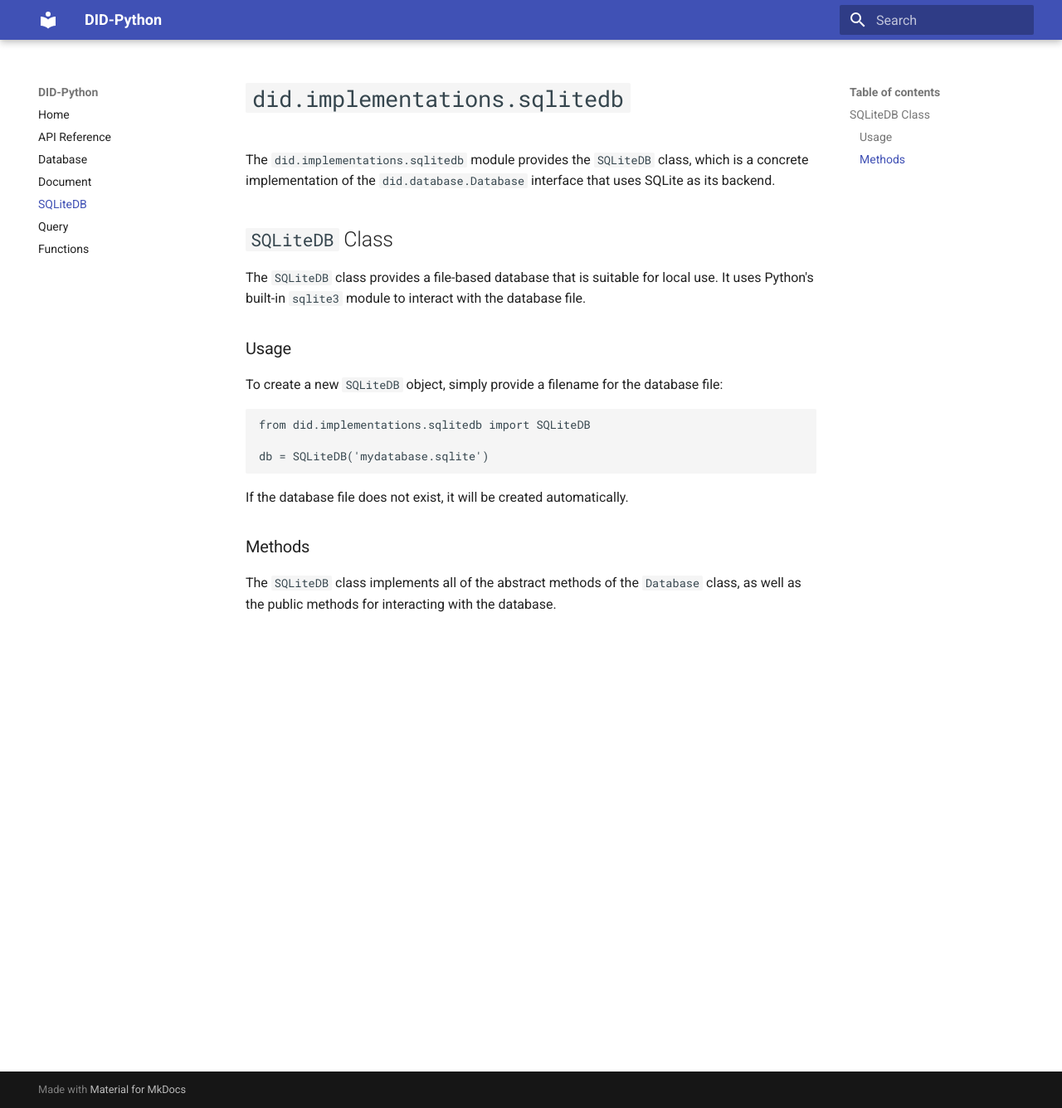
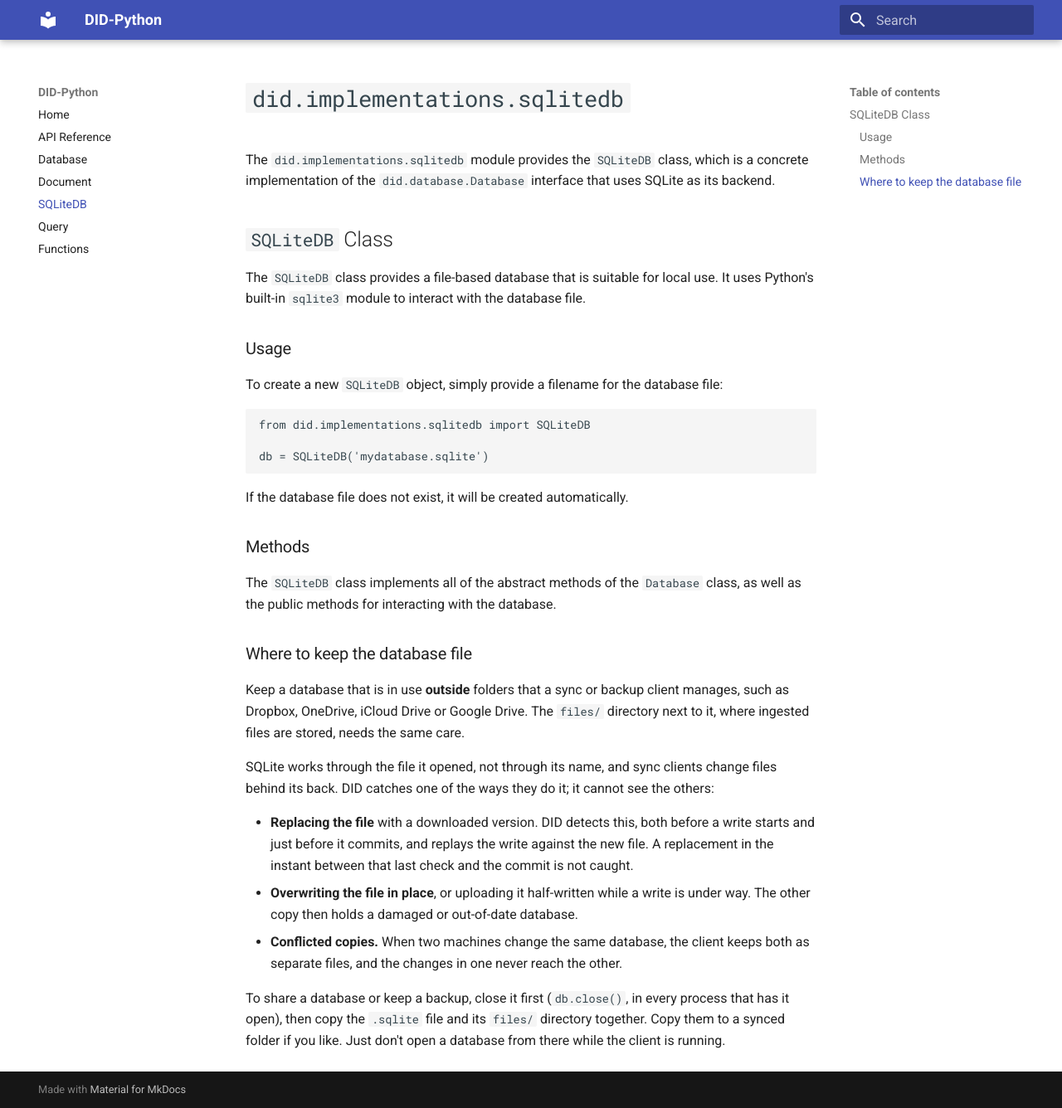
Before and after one commit to VH-Lab/DID-python, an MkDocs documentation site: the page built from docs/sqlitedb.md, in a window 1280 px wide and 1336 px high. Shown: the whole window at 83% size. Built offline with MkDocs 1.6.1 and Material for MkDocs 9.7.7, drawn with Linux system fonts in a browser that asks for light colours.

Commit message:
docs: keep an in-use SQLite database out of sync folders
#94 catches a database file replaced during a write. Sync clients can
also overwrite the file in place, upload it half-written, or fork it into
conflicted copies, and nothing inside DID can see those. Add a "Where to
keep the database file" section to docs/sqlitedb.md:
- what each of those does;
- what DID does and doesn't catch;
- how to share or back up a database safely (close it, then copy the
  .sqlite file and its files/ directory together).

Point to it from the SQLiteDB docstring.

Co-Authored-By: Claude Opus 5.5 <noreply@anthropic.com>
Claude-Session: https://claude.ai/code/session_012Dn4gCNCU2jUGdmfPVCAGK

```diff
--- a/docs/sqlitedb.md
+++ b/docs/sqlitedb.md
@@ -21,3 +21,28 @@ If the database file does not exist, it will be created automatically.
 ### Methods
 
 The `SQLiteDB` class implements all of the abstract methods of the `Database` class, as well as the public methods for interacting with the database.
+
+### Where to keep the database file
+
+Keep a database that is in use **outside** folders that a sync or backup client
+manages, such as Dropbox, OneDrive, iCloud Drive or Google Drive. The `files/`
+directory next to it, where ingested files are stored, needs the same care.
+
+SQLite works through the file it opened, not through its name, and sync
+clients change files behind its back. DID catches one of the ways they do it;
+it cannot see the others:
+
+- **Replacing the file** with a downloaded version. DID detects this, both
+  before a write starts and just before it commits, and replays the write
+  against the new file. A replacement in the instant between that last check
+  and the commit is not caught.
+- **Overwriting the file in place**, or uploading it half-written while a
+  write is under way. The other copy then holds a damaged or out-of-date
+  database.
+- **Conflicted copies.** When two machines change the same database, the client
+  keeps both as separate files, and the changes in one never reach the other.
+
+To share a database or keep a backup, close it first (`db.close()`, in every
+process that has it open), then copy the `.sqlite` file and its `files/`
+directory together. Copy them to a synced folder if you like. Just don't open
+a database from there while the client is running.
```
Also changed, not shown: 1 other file.
